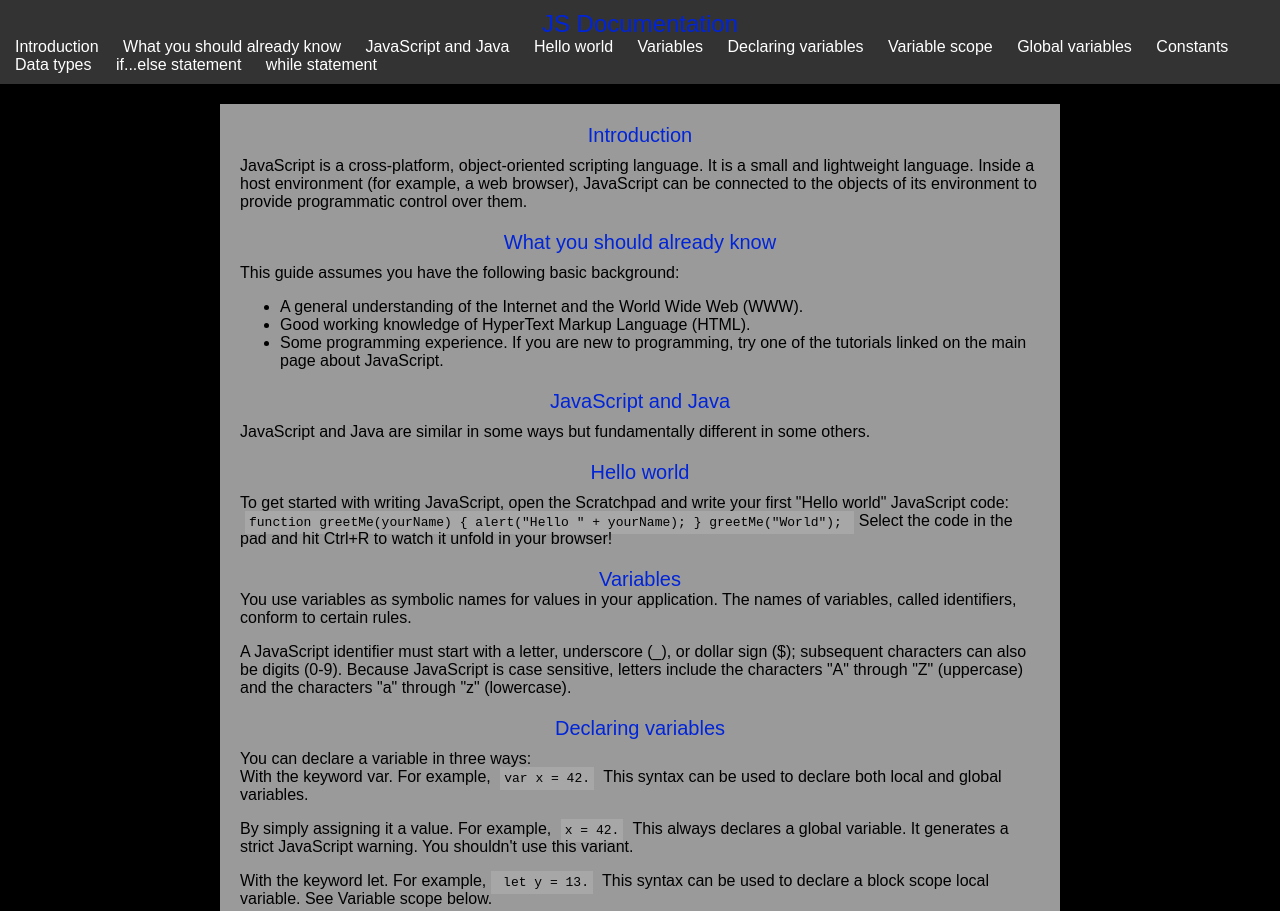
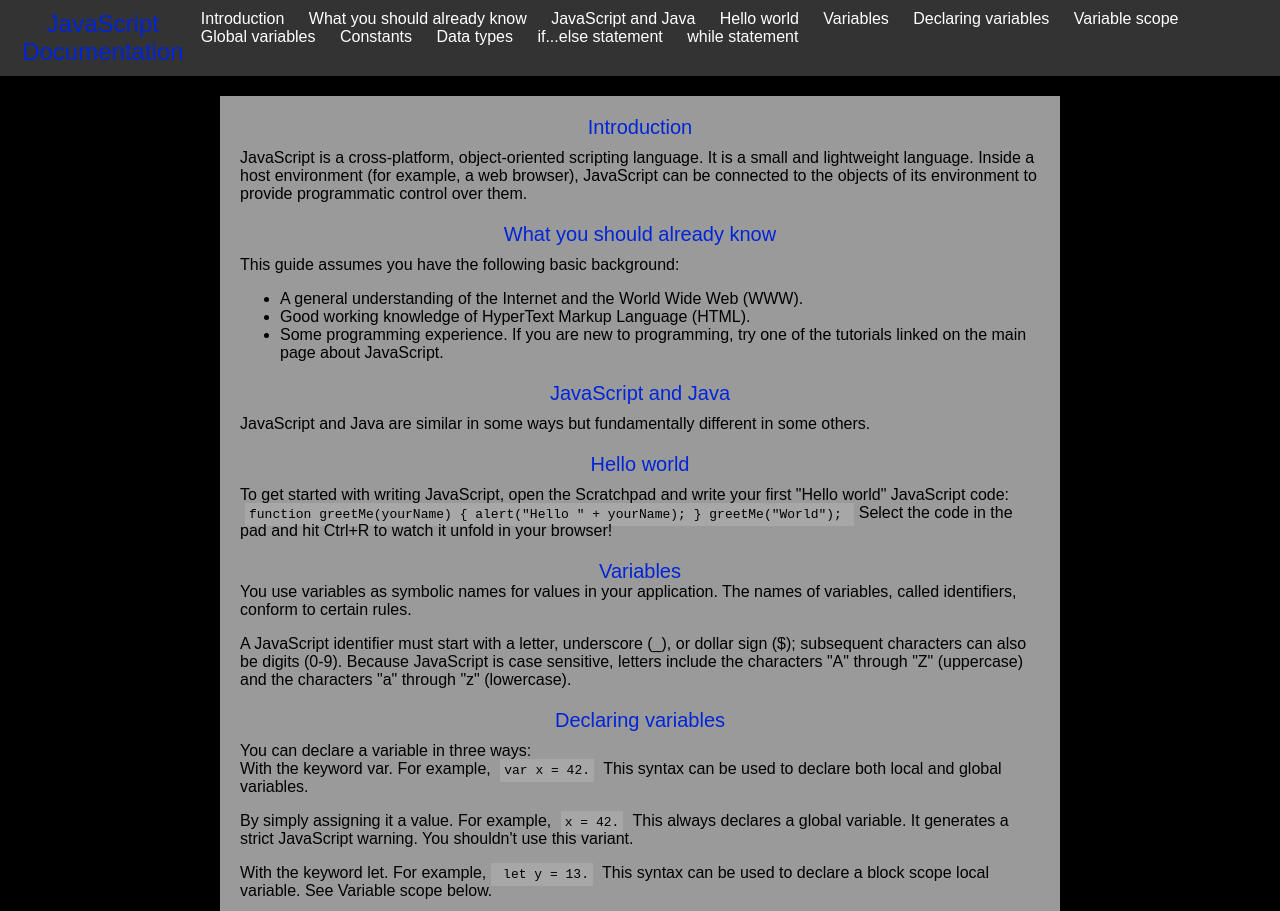
Before and after one commit to Hasan-Mufdy/Technical-Documentation-Page, a plain HTML site: page index.html in a window 1280 px wide. Shown: the top 911 px of the page. Drawn offline with Linux system fonts and the light colour scheme.

Commit message:
vavbar style is edited

```diff
--- a/index.html
+++ b/index.html
@@ -6,7 +6,7 @@
   </head>
   <body>
     <nav id="navbar">
-      <header>JS Documentation</header>
+      <header>JavaScript Documentation</header>
       <ul>
         <li><a class="nav-link" href="#Introduction">Introduction</a></li>
         <li>
--- a/styles.css
+++ b/styles.css
@@ -11,6 +11,7 @@ body {
   color: #d6d6d6;
   padding: 10px;
   margin: 0;
+  display: flex;
 }
 
 #navbar header {
```
